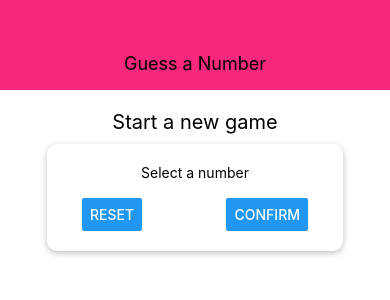
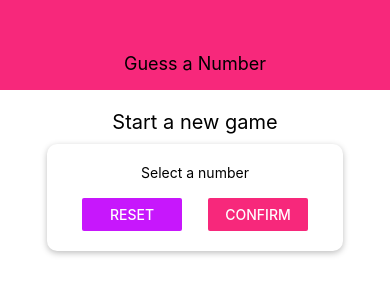
Before and after one commit to heminjohnson/React-Native-Guess-Number-App, a React Native app: screen / in a window 390 px wide. Shown: the top 300 px of the page. Built offline with nearby package versions, Linux system fonts and the light colour scheme.

Commit message:
refactor: refactor to use constants for colors

```diff
--- a/components/Header.js
+++ b/components/Header.js
@@ -1,5 +1,7 @@
 import React from 'react'
 import { View, Text, StyleSheet } from 'react-native'
+
+import Colors from '../constants/colors'
 
 const Header = props => {
     return (
@@ -14,7 +16,7 @@
         width: '100%',
         height: 90,
         paddingTop: 36,
-        backgroundColor: '#f7287b',
+        backgroundColor: Colors.primary,
         alignItems: 'center',
         justifyContent: 'center'
     },
--- /dev/null
+++ b/constants/colors.js
@@ -0,0 +1,4 @@
+export default {
+  primary: '#f7287b',
+  accent: '#c717fc'
+}
--- a/screens/StartGameScreen.js
+++ b/screens/StartGameScreen.js
@@ -1,6 +1,8 @@
 import React from 'react'
 import { View, Text, StyleSheet, TextInput, Button } from 'react-native'
+
 import Card from '../components/Card'
+import Colors from '../constants/colors'
 
 const StartGameScreen = props => {
     return (
@@ -10,8 +12,12 @@
                 <Text>Select a number</Text>
                 <TextInput />
                 <View style={styles.buttonContainer}>
-                    <Button onPress={() => {}} title={'Reset'}></Button>
-                    <Button onPress={() => {}} title={'Confirm'}></Button>
+                    <View style={styles.button}>
+                        <Button onPress={() => {}} title={'Reset'} color={Colors.accent}></Button>
+                    </View>
+                    <View style={styles.button}>
+                        <Button onPress={() => {}} title={'Confirm'} color={Colors.primary}></Button>
+                    </View>
                 </View>
             </Card>
         </View>
@@ -38,6 +44,9 @@
         width: '100%',
         justifyContent: 'space-between',
         paddingHorizontal: 15
+    },
+    button: {
+      width: 100
     }
 })
 
```
